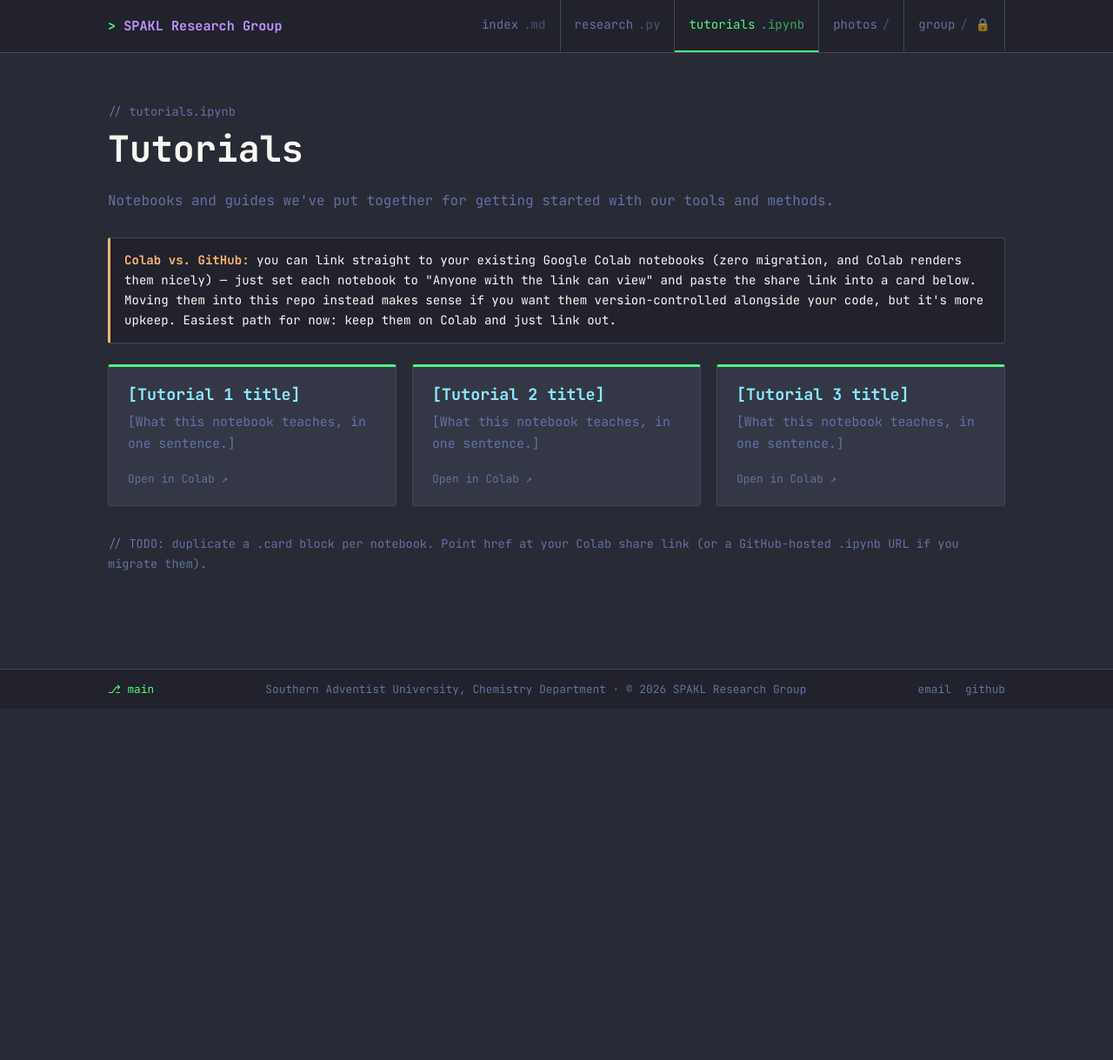
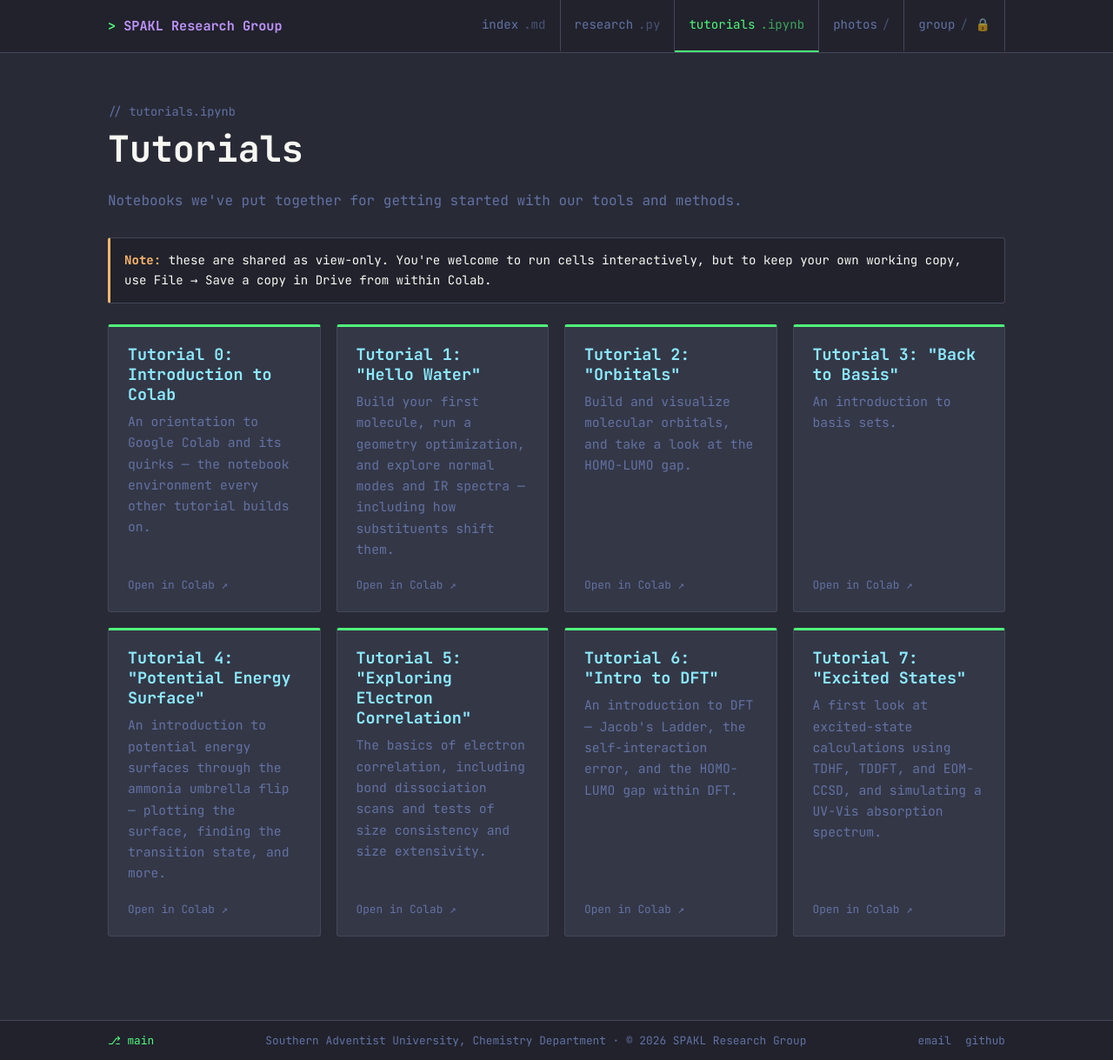
Before and after one commit to spakl/research-site, a Jekyll site: the page built from tutorials.html, in a window 1280 px wide and 1219 px high. Shown: the whole window at 87% size. Built offline with Jekyll 4.4.1, drawn with Linux system fonts in a browser that asks for light colours.

Commit message:
Fix broken tutorials.html and add Tutorial 7

```diff
--- a/tutorials.html
+++ b/tutorials.html
@@ -9,41 +9,62 @@ title: Tutorials
     <div class="section-head">
       <span class="comment">tutorials.ipynb</span>
       <h1>Tutorials</h1>
-      <p class="text-muted">Notebooks and guides we've put together for getting started with our
-        tools and methods.</p>
+      <p class="text-muted">Notebooks we've put together for getting started with our tools and methods.</p>
     </div>
 
     <div class="notice">
-      <strong>Colab vs. GitHub:</strong> you can link straight to your existing Google Colab
-      notebooks (zero migration, and Colab renders them nicely) — just set each notebook to
-      "Anyone with the link can view" and paste the share link into a card below. Moving them
-      into this repo instead makes sense if you want them version-controlled alongside your code,
-      but it's more upkeep. Easiest path for now: keep them on Colab and just link out.
+      <strong>Note:</strong> these are shared as view-only. You're welcome to run cells interactively,
+      but to keep your own working copy, use File &rarr; Save a copy in Drive from within Colab.
     </div>
 
     <div class="grid">
-      <a class="card" data-accent="tutorials" href="#" target="_blank" rel="noopener">
-        <h3>[Tutorial 1 title]</h3>
-        <p>[What this notebook teaches, in one sentence.]</p>
-        <span class="card-meta">Open in Colab ↗</span>
+      <a class="card" data-accent="tutorials" href="https://colab.research.google.com/drive/1cvw7HGkYLhe34ACKCKya3xZVc76OxqZj?usp=drive_link" target="_blank" rel="noopener">
+        <h3>Tutorial 0: Introduction to Colab</h3>
+        <p>An orientation to Google Colab and its quirks &mdash; the notebook environment every other tutorial builds on.</p>
+        <span class="card-meta">Open in Colab &#8599;</span>
       </a>
 
-      <a class="card" data-accent="tutorials" href="#" target="_blank" rel="noopener">
-        <h3>[Tutorial 2 title]</h3>
-        <p>[What this notebook teaches, in one sentence.]</p>
-        <span class="card-meta">Open in Colab ↗</span>
+      <a class="card" data-accent="tutorials" href="https://colab.research.google.com/drive/1tSojhINcV0IsE_m6CWH5b_efe_9sLiyB?usp=drive_link" target="_blank" rel="noopener">
+        <h3>Tutorial 1: "Hello Water"</h3>
+        <p>Build your first molecule, run a geometry optimization, and explore normal modes and IR spectra &mdash; including how substituents shift them.</p>
+        <span class="card-meta">Open in Colab &#8599;</span>
       </a>
 
-      <a class="card" data-accent="tutorials" href="#" target="_blank" rel="noopener">
-        <h3>[Tutorial 3 title]</h3>
-        <p>[What this notebook teaches, in one sentence.]</p>
-        <span class="card-meta">Open in Colab ↗</span>
+      <a class="card" data-accent="tutorials" href="https://colab.research.google.com/drive/1BG_lhNCmZ02xNDrWIg6enMXYtMdhNMkA?usp=drive_link" target="_blank" rel="noopener">
+        <h3>Tutorial 2: "Orbitals"</h3>
+        <p>Build and visualize molecular orbitals, and take a look at the HOMO-LUMO gap.</p>
+        <span class="card-meta">Open in Colab &#8599;</span>
+      </a>
+
+      <a class="card" data-accent="tutorials" href="https://colab.research.google.com/drive/1AiiiHcSFDWa9vQqAaE32GUxwx8qpkxkf?usp=drive_link" target="_blank" rel="noopener">
+        <h3>Tutorial 3: "Back to Basis"</h3>
+        <p>An introduction to basis sets.</p>
+        <span class="card-meta">Open in Colab &#8599;</span>
+      </a>
+
+      <a class="card" data-accent="tutorials" href="https://colab.research.google.com/drive/1MrO1PtDzC5QRm-v2v1CZclT-GRae_JcG?usp=drive_link" target="_blank" rel="noopener">
+        <h3>Tutorial 4: "Potential Energy Surface"</h3>
+        <p>An introduction to potential energy surfaces through the ammonia umbrella flip &mdash; plotting the surface, finding the transition state, and more.</p>
+        <span class="card-meta">Open in Colab &#8599;</span>
+      </a>
+
+      <a class="card" data-accent="tutorials" href="https://colab.research.google.com/drive/1CRMmkFMaqeDCUwDBq-xLTuUA8r1u2KZx?usp=drive_link" target="_blank" rel="noopener">
+        <h3>Tutorial 5: "Exploring Electron Correlation"</h3>
+        <p>The basics of electron correlation, including bond dissociation scans and tests of size consistency and size extensivity.</p>
+        <span class="card-meta">Open in Colab &#8599;</span>
+      </a>
+
+      <a class="card" data-accent="tutorials" href="https://colab.research.google.com/drive/1JdawyAwScvkpccqZfSRkvvaZb-sBp4Th?usp=drive_link" target="_blank" rel="noopener">
+        <h3>Tutorial 6: "Intro to DFT"</h3>
+        <p>An introduction to DFT &mdash; Jacob's Ladder, the self-interaction error, and the HOMO-LUMO gap within DFT.</p>
+        <span class="card-meta">Open in Colab &#8599;</span>
+      </a>
+
+      <a class="card" data-accent="tutorials" href="https://colab.research.google.com/drive/1TjENkeQfxdICs99_5BrSKGyjx84czNvx?usp=drive_link" target="_blank" rel="noopener">
+        <h3>Tutorial 7: "Excited States"</h3>
+        <p>A first look at excited-state calculations using TDHF, TDDFT, and EOM-CCSD, and simulating a UV-Vis absorption spectrum.</p>
+        <span class="card-meta">Open in Colab &#8599;</span>
       </a>
     </div>
-
-    <p class="comment" style="margin-top: 32px;">
-      TODO: duplicate a .card block per notebook. Point href at your Colab share
-      link (or a GitHub-hosted .ipynb URL if you migrate them).
-    </p>
   </div>
 </section>
```
